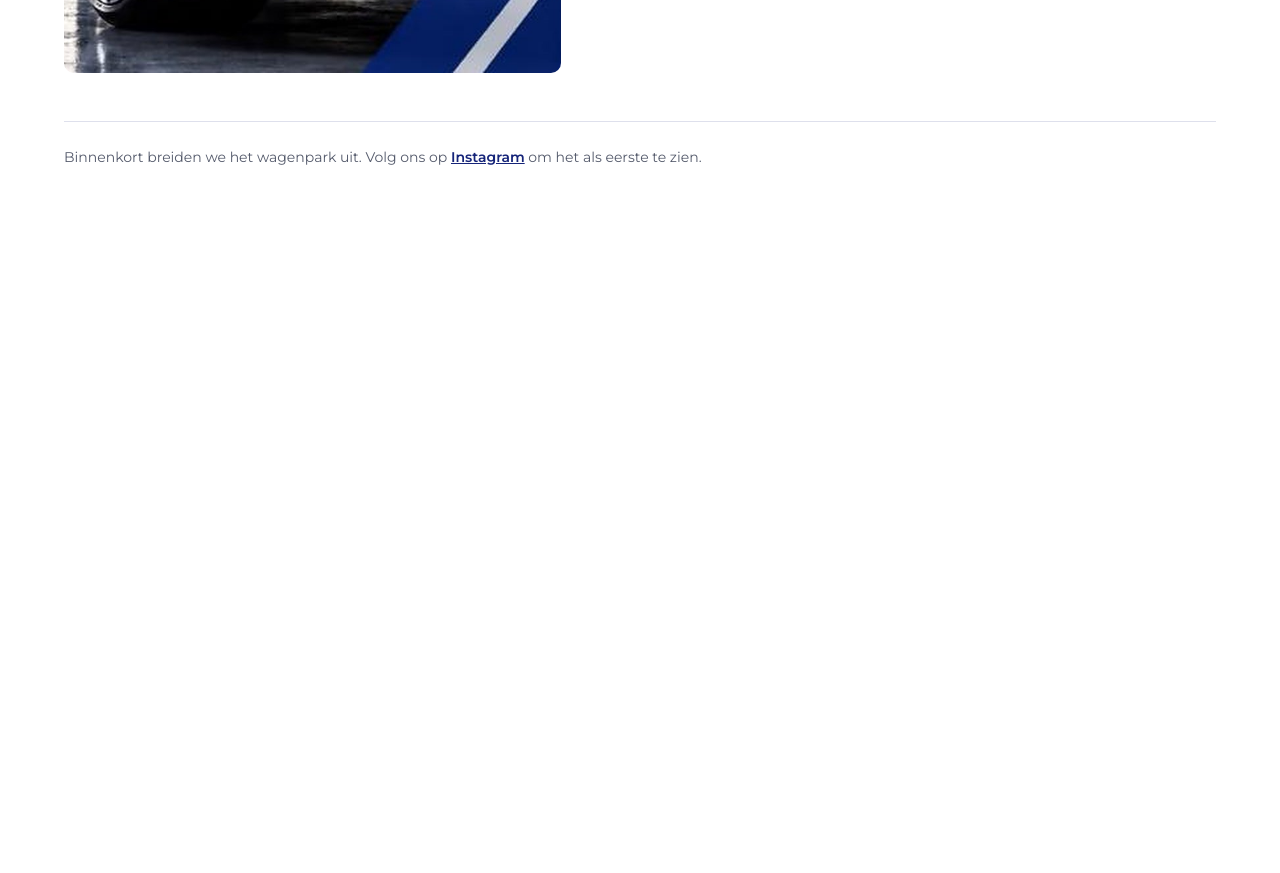
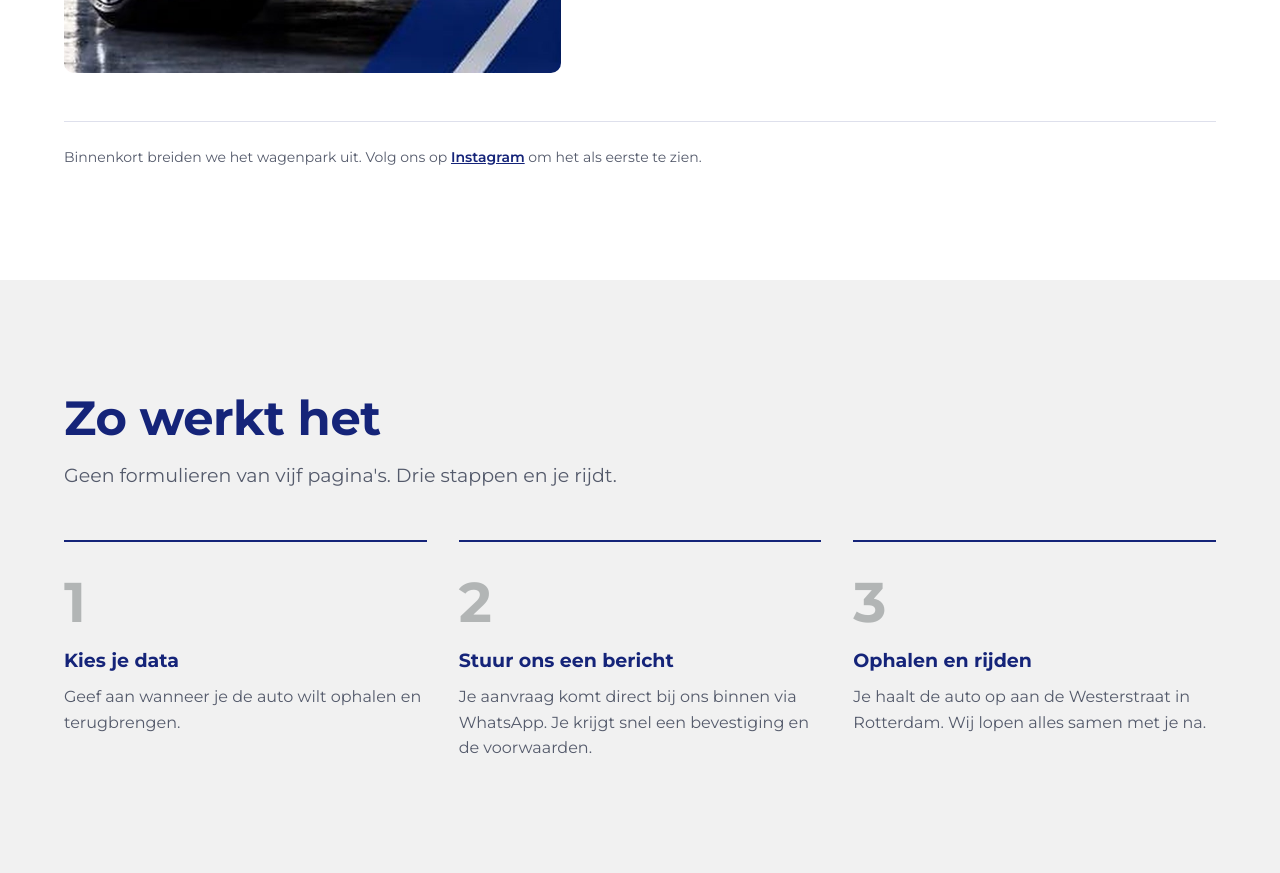
Before and after one commit to Jkachoura/nordmann-website, a plain HTML site: page index.html in a window 1280 px wide. Shown: the part 1822-2695 px from the top of the page. Before the commit the page ends 2102 px from the top, so only its background shows below. Drawn offline with Linux system fonts and the light colour scheme.

Commit message:
feat(steps): add three-step rental process

```diff
--- /dev/null
+++ b/assets/css/steps.css
@@ -0,0 +1,30 @@
+/* Zo werkt het — echte volgorde, dus genummerd */
+.steps { padding-block: var(--space-7); background: var(--c-mist); }
+
+.steps__list {
+  display: grid;
+  grid-template-columns: repeat(3, 1fr);
+  gap: var(--space-4);
+  counter-reset: none;
+}
+
+.step {
+  position: relative;
+  padding-top: var(--space-4);
+  border-top: 2px solid var(--c-navy);
+}
+.step__num {
+  display: block;
+  font-size: 3.5rem;
+  font-weight: 700;
+  line-height: 1;
+  color: var(--c-steel);
+  opacity: 0.55;
+}
+.step__title { margin-top: var(--space-2); font-size: var(--fs-500); font-weight: 700; color: var(--c-navy); }
+.step__text { margin-top: var(--space-1); color: var(--c-text-muted); max-width: 28em; }
+
+@media (max-width: 52rem) {
+  .steps { padding-block: var(--space-6); }
+  .steps__list { grid-template-columns: 1fr; gap: var(--space-4); }
+}
--- a/index.html
+++ b/index.html
@@ -22,6 +22,7 @@
   <link rel="stylesheet" href="/assets/css/header.css">
   <link rel="stylesheet" href="/assets/css/hero.css">
   <link rel="stylesheet" href="/assets/css/fleet.css">
+  <link rel="stylesheet" href="/assets/css/steps.css">
 </head>
 <body>
   <a class="skip-link" href="#main">Direct naar de inhoud</a>
@@ -132,6 +133,33 @@
       </div>
     </section>
 
+    <section class="steps" id="werkwijze" aria-labelledby="steps-title">
+      <div class="container">
+        <header class="section-head">
+          <h2 class="section-title" id="steps-title">Zo werkt het</h2>
+          <p class="section-intro">Geen formulieren van vijf pagina's. Drie stappen en je rijdt.</p>
+        </header>
+
+        <ol class="steps__list">
+          <li class="step">
+            <span class="step__num" aria-hidden="true">1</span>
+            <h3 class="step__title">Kies je data</h3>
+            <p class="step__text">Geef aan wanneer je de auto wilt ophalen en terugbrengen.</p>
+          </li>
+          <li class="step">
+            <span class="step__num" aria-hidden="true">2</span>
+            <h3 class="step__title">Stuur ons een bericht</h3>
+            <p class="step__text">Je aanvraag komt direct bij ons binnen via WhatsApp. Je krijgt snel een bevestiging en de voorwaarden.</p>
+          </li>
+          <li class="step">
+            <span class="step__num" aria-hidden="true">3</span>
+            <h3 class="step__title">Ophalen en rijden</h3>
+            <p class="step__text">Je haalt de auto op aan de Westerstraat in Rotterdam. Wij lopen alles samen met je na.</p>
+          </li>
+        </ol>
+      </div>
+    </section>
+
   </main>
 
   <script src="/assets/js/main.js" defer></script>
```
